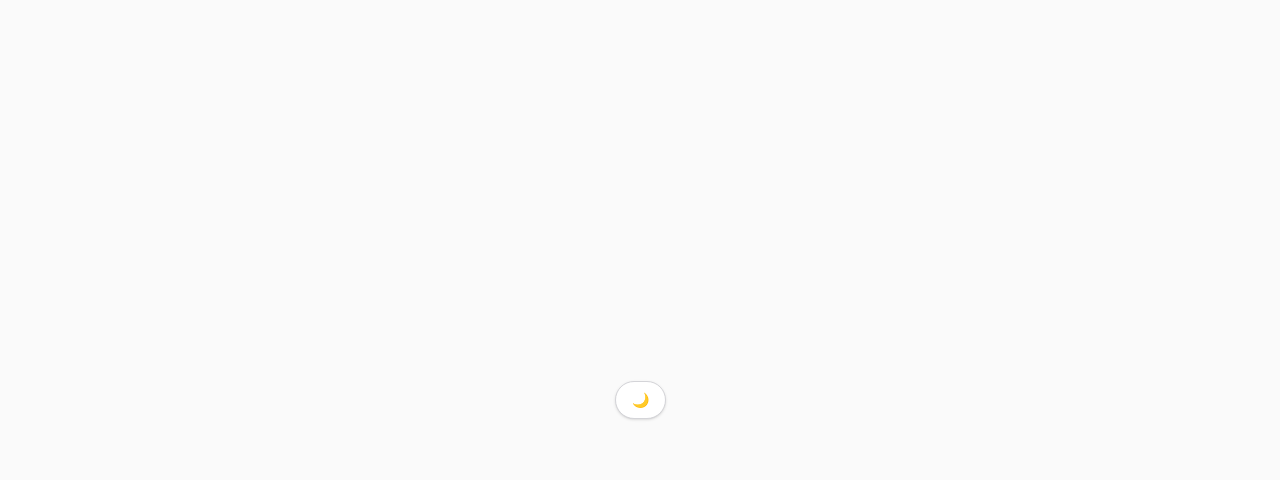
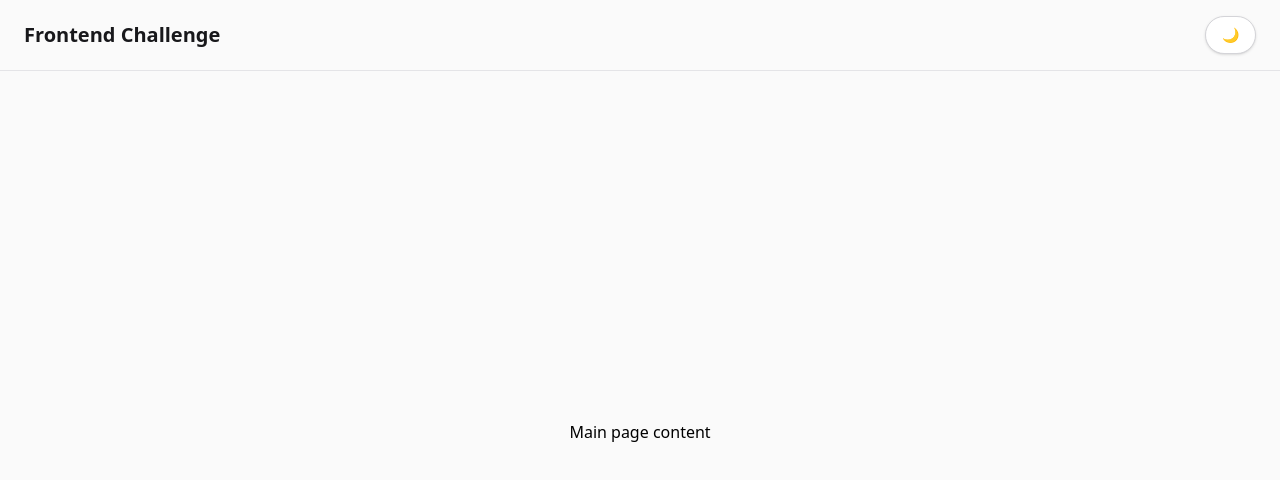
Before and after one commit to ashbel747/frontend-challenge, a Next.js app in the folder frontend/: page / in a window 1280 px wide. Shown: the top 480 px of the page. Built offline with nearby package versions, Linux system fonts and the light colour scheme.

Commit message:
Add Navbar component

```diff
--- a/frontend/app/page.tsx
+++ b/frontend/app/page.tsx
@@ -1,9 +1,12 @@
-import ThemeToggle from "../components/ThemeToggle";
+import Navbar from "@/components/Navbar";
 
 export default function Home() {
   return (
-    <div className="flex min-h-screen items-center justify-center bg-zinc-50 font-sans dark:bg-black">
-      <ThemeToggle />
+    <div className="min-h-screen bg-zinc-50 font-sans dark:bg-black">
+      <Navbar />
+      <main className="flex min-h-screen items-center justify-center pt-16">
+        Main page content
+      </main>
     </div>
   );
 }
--- /dev/null
+++ b/frontend/components/Navbar.tsx
@@ -0,0 +1,12 @@
+import ThemeToggle from "./ThemeToggle";
+
+export default function Navbar() {
+    return (
+        <nav className="fixed top-0 left-0 right-0 z-50 flex items-center justify-between px-6 py-4 border-b border-zinc-200 bg-zinc-50 dark:border-zinc-800 dark:bg-black">
+            <h1 className="text-xl font-bold text-zinc-900 dark:text-zinc-100">
+                Frontend Challenge
+            </h1>
+            <ThemeToggle />
+        </nav>
+    );
+}
```
